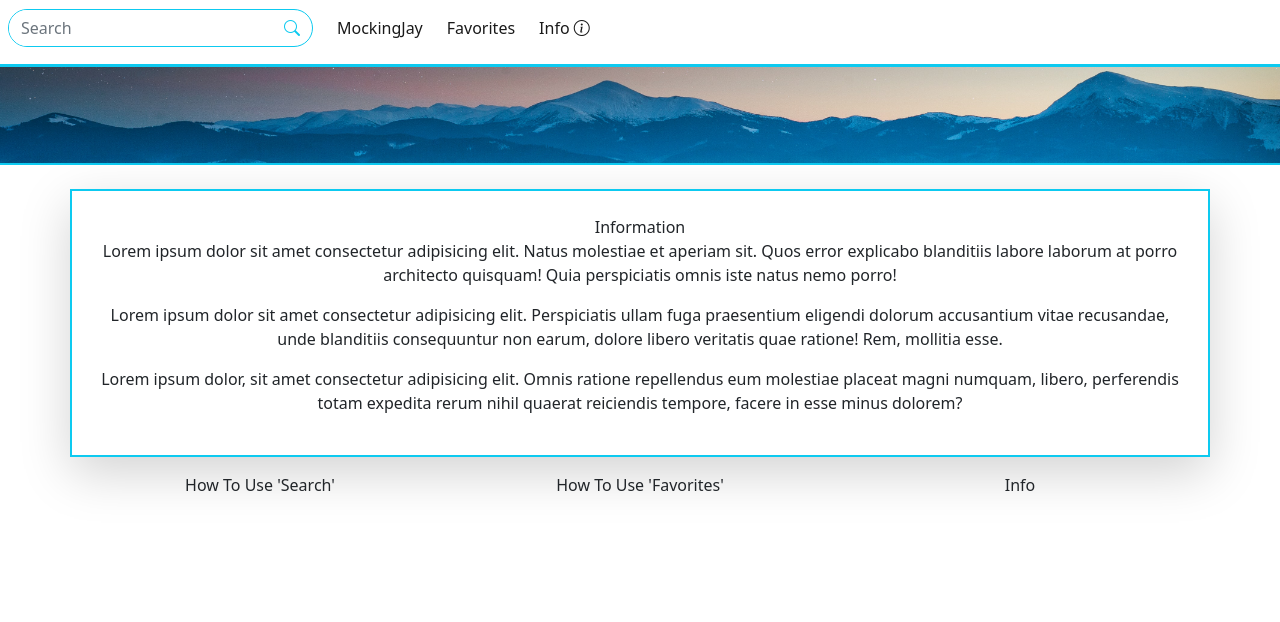
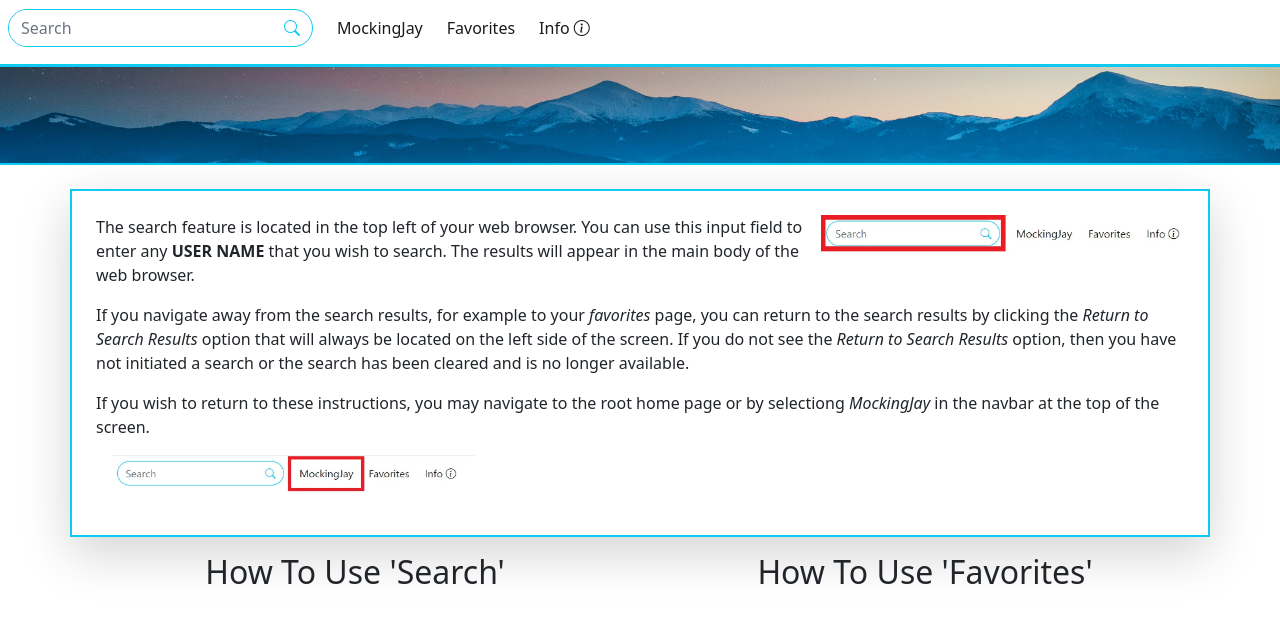
Before and after one commit to nathan-mccraw/twitterapp, a React (Create React App) app: page / in a window 1280 px wide. Shown: the top 622 px of the page. Built offline with nearby package versions, Linux system fonts and the light colour scheme.

Commit message:
Add instructional pictures.

```diff
--- a/src/Home.js
+++ b/src/Home.js
@@ -1,34 +1,49 @@
+import searchPicture from "./pictures/SearchPicture.jpg";
+import homePicture from "./pictures/homePicture.jpg";
+
 const Home = () => {
   return (
     <div className="container">
       <div className="col align-items-center justify-content-center mt-4">
         <div className="row">
-          <div className="border border-info border-2 p-4 shadow-lg text-center">
-            Information{" "}
+          <div className="border border-info border-2 p-4 shadow-lg">
+            <div className="clearfix">
+              <img
+                src={searchPicture}
+                class="col-md-4 float-md-end mb-3 ms-md-3"
+                alt="Depicted Search Input"
+              />
               <p>
-              Lorem ipsum dolor sit amet consectetur adipisicing elit. Natus
-              molestiae et aperiam sit. Quos error explicabo blanditiis labore
-              laborum at porro architecto quisquam! Quia perspiciatis omnis iste
-              natus nemo porro!
+                The search feature is located in the top left of your web
+                browser. You can use this input field to enter any{" "}
+                <b>USER NAME</b> that you wish to search. The results will
+                appear in the main body of the web browser.
               </p>
               <p>
-              Lorem ipsum dolor sit amet consectetur adipisicing elit.
-              Perspiciatis ullam fuga praesentium eligendi dolorum accusantium
-              vitae recusandae, unde blanditiis consequuntur non earum, dolore
-              libero veritatis quae ratione! Rem, mollitia esse.
+                If you navigate away from the search results, for example to
+                your <i>favorites</i> page, you can return to the search results
+                by clicking the <i>Return to Search Results</i> option that will
+                always be located on the left side of the screen. If you do not
+                see the <i>Return to Search Results</i> option, then you have
+                not initiated a search or the search has been cleared and is no
+                longer available.
               </p>
               <p>
-              Lorem ipsum dolor, sit amet consectetur adipisicing elit. Omnis
-              ratione repellendus eum molestiae placeat magni numquam, libero,
-              perferendis totam expedita rerum nihil quaerat reiciendis tempore,
-              facere in esse minus dolorem?
+                If you wish to return to these instructions, you may navigate to
+                the root home page or by selectiong <i>MockingJay</i> in the
+                navbar at the top of the screen.
               </p>
+              <img
+                src={homePicture}
+                class="col-md-4 float-md-bottom mb-3 ms-md-3"
+                alt="Depicted Search Input"
+              />
+            </div>
           </div>
         </div>
         <div className="row justify-content-center text-center mt-3">
-          <div className="col">How To Use 'Search'</div>
-          <div className="col">How To Use 'Favorites'</div>
-          <div className="col">Info</div>
+          <div className="col h2">How To Use 'Search'</div>
+          <div className="col h2">How To Use 'Favorites'</div>
         </div>
       </div>
     </div>
```
Also changed, not shown: src/pictures/SearchPicture.jpg (added), src/pictures/homePicture.jpg (added). Lines whose indentation alone changed are shown as unchanged.
